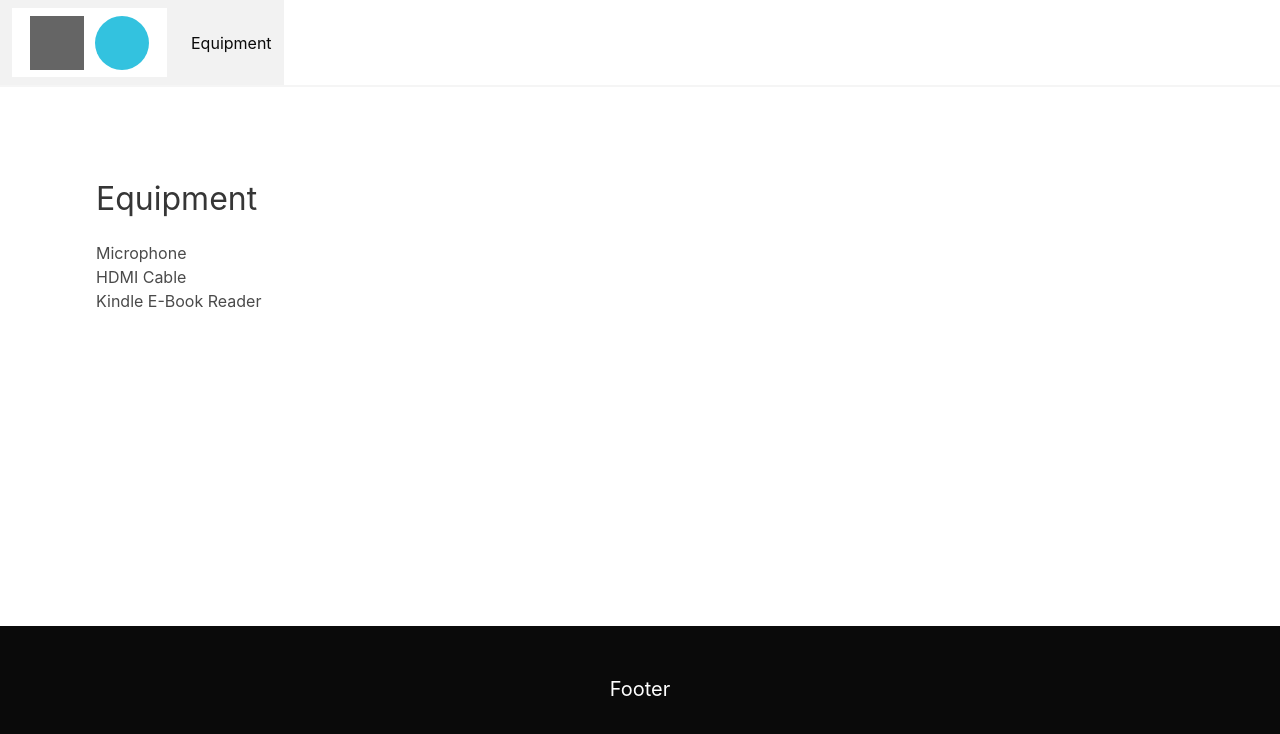
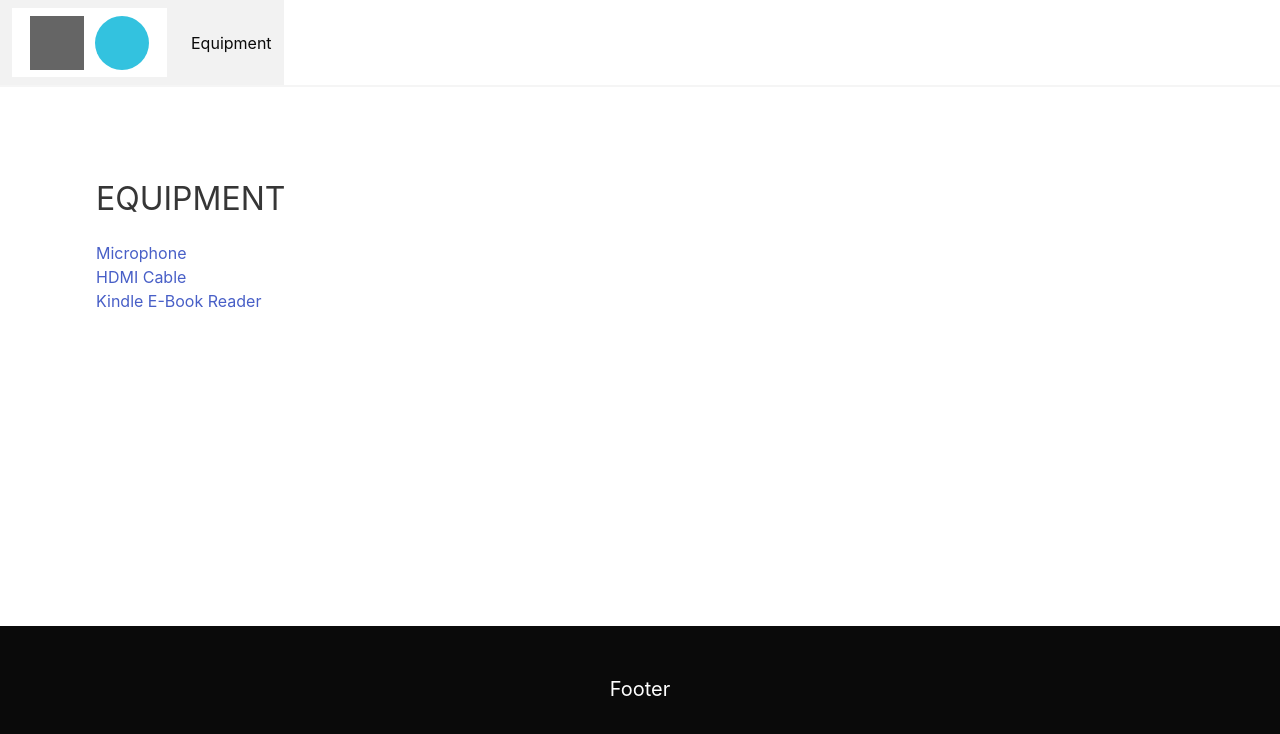
Before and after one commit to robert-laws/practice-oct-2020-mern-app, a React (Create React App) app: page /equipment in a window 1280 px wide. Shown: the top 734 px of the page. Built offline with nearby package versions, Linux system fonts and the light colour scheme.

Commit message:
refactor list and detail logic

```diff
--- a/src/App.js
+++ b/src/App.js
@@ -7,7 +7,8 @@ import {
 } from 'react-router-dom';
 import './App.scss';
 import { Footer, Navigation } from './layout';
-import { EquipmentList, EquipmentDetail, Home } from './pages';
+import { EquipmentList, Home } from './pages';
+import { Detail } from './components';
 
 const App = () => {
   return (
@@ -16,8 +17,8 @@ const App = () => {
       <section className='section' style={{ flex: '1' }}>
         <Switch>
           <Route exact path='/' component={Home} />
-          <Route exact path='/equipment' component={EquipmentList} />
-          <Route exact path='/equipment/:id' component={EquipmentDetail} />
+          <Route exact path='/:group' component={EquipmentList} />
+          <Route exact path='/:group/:id' component={Detail} />
           <Redirect to='/' />
         </Switch>
       </section>
--- /dev/null
+++ b/src/components/Detail.js
@@ -0,0 +1,18 @@
+import React, { useState, useEffect } from 'react';
+import { useParams } from 'react-router-dom';
+
+export const Detail = () => {
+  const { group, id } = useParams();
+
+  // const [itemData, setItemData] = useState(null);
+
+  // useEffect(() => {
+  //   setItemData(getFunction(id));
+  // }, []);
+
+  return (
+    <div>
+      Detail: {group}: {id}
+    </div>
+  );
+};
--- a/src/components/List.js
+++ b/src/components/List.js
@@ -1,11 +1,5 @@
 import React from 'react';
 
-export const List = ({ data }) => {
-  return (
-    <ul>
-      {data.map((item) => (
-        <li key={item.id}>{item.title}</li>
-      ))}
-    </ul>
-  );
+export const List = ({ data, RenderComponent }) => {
+  return <div>Detail</div>;
 };
--- /dev/null
+++ b/src/components/ListItem.js
@@ -0,0 +1,5 @@
+import React from 'react';
+
+export const ListItem = () => {
+  return <div>List Item</div>;
+};
--- a/src/components/index.js
+++ b/src/components/index.js
@@ -1,2 +1,3 @@
 export { HeadingText } from './HeadingText';
 export { List } from './List';
+export { Detail } from './Detail';
--- a/src/layout/Navigation.js
+++ b/src/layout/Navigation.js
@@ -21,7 +21,8 @@ export const Navigation = () => {
       <div className='navbar-menu'>
         <div className='navbar-start'>
           <NavLink
-            to='equipment'
+            exact
+            to='/equipment'
             className='navbar-item'
             activeClassName='is-active'
           >
--- a/src/pages/EquipmentDetail.js
+++ b/src/pages/EquipmentDetail.js
@@ -1,5 +1,5 @@
 import React from 'react';
 
-export const EquipmentDetail = () => {
-  return <div>Equipment Detail</div>;
+export const EquipmentDetail = ({ title }) => {
+  return <p>{title}</p>;
 };
--- a/src/pages/EquipmentList.js
+++ b/src/pages/EquipmentList.js
@@ -1,15 +1,23 @@
 import React from 'react';
+import { useParams } from 'react-router-dom';
+import { Link } from 'react-router-dom';
 import EquipmentData from '../data/equipment';
-import { HeadingText, List } from '../components';
+import { HeadingText } from '../components';
 
 export const EquipmentList = () => {
+  const { group } = useParams();
+
   const data = EquipmentData;
 
   return (
     <section className='section'>
       <div className='container'>
-        <HeadingText text='Equipment' />
-        <List data={data} />
+        <HeadingText text={group.toUpperCase()} />
+        {data.map((item) => (
+          <Link key={item.id} to={`/${group}/${item.id}`}>
+            <p>{item.title}</p>
+          </Link>
+        ))}
       </div>
     </section>
   );
```
